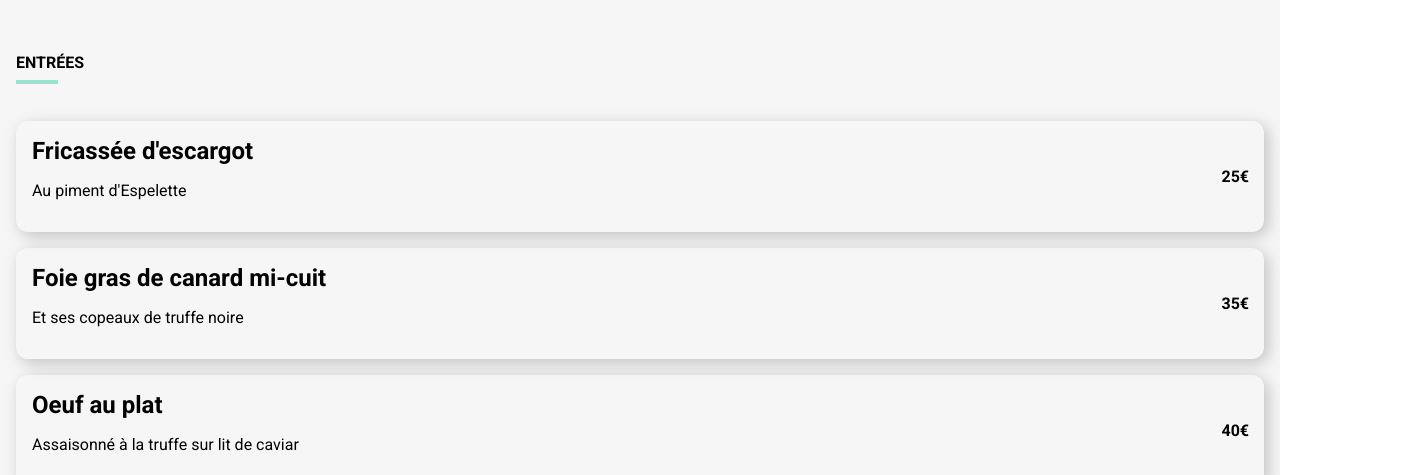
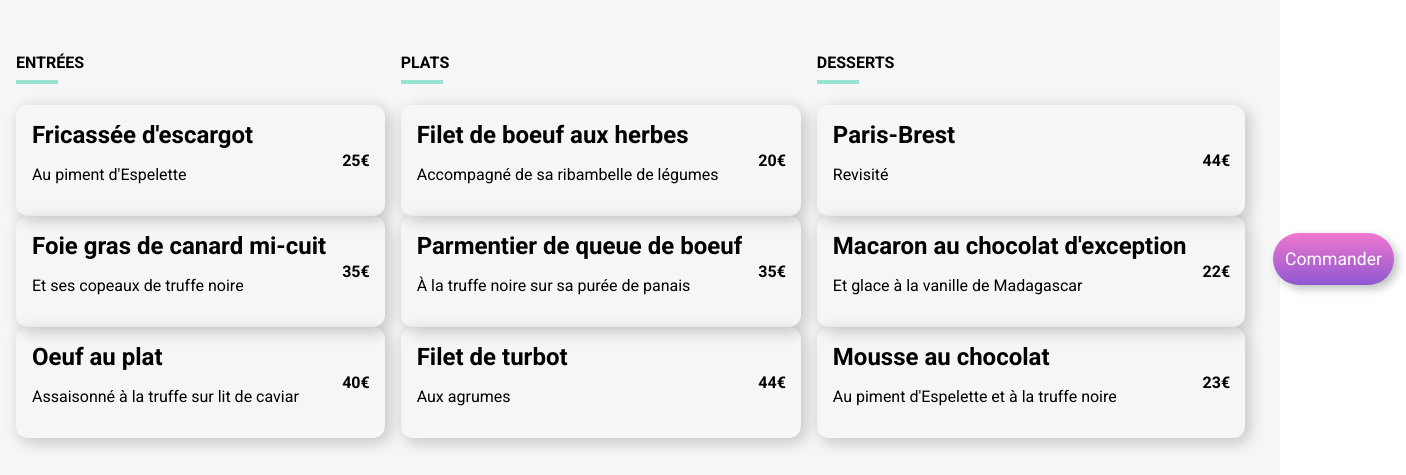
Before and after one commit to Strange-kuma/OhMyFood, a plain HTML site: page src/la_palette_du_gout.html in a window 1280 px wide. Shown: the part 325-800 px from the top of the page, 1406 px wide, since content can reach past the window. Drawn offline with Linux system fonts and the light colour scheme; a web font is replaced by a local one.

Commit message:
final maj

```diff
--- a/src/la_palette_du_gout.html
+++ b/src/la_palette_du_gout.html
@@ -34,8 +34,9 @@
         </section>
         <!-- Entrance -->
         <section class="restaurant">
+            <div class="column">
                 <h4 class="restaurant_entrance">ENTRÉES</h4>
-
+                <div class="droite">
                     <div class="dish">
                         <div class="dish_text">
                             <h2 class="dish_title">Fricassée d'escargot</h2>
@@ -84,7 +85,11 @@
                             </div>
                         </div>
                     </div>
+                </div>
+            </div>
+            <div class="column">
                 <h4 class="restaurant_entrance">PLATS</h4>
+                <div class="droite">
                     <div class="dish">
                         <div class="dish_text">
                             <h2 class="dish_title">Filet de boeuf aux herbes</h2>
@@ -133,7 +138,11 @@
                             </div>
                         </div>
                     </div>
+                </div>
+            </div>
+            <div class="column">
                 <h4 class="restaurant_entrance">DESSERTS</h4>
+                <div class="droite">
                     <div class="dish">
                         <div class="dish_text">
                             <h2 class="dish_title">Paris-Brest</h2>
@@ -182,7 +191,8 @@
                             </div>
                         </div>
                     </div>
-
+                </div>
+            </div>
             <div class="order">
                 <a class="order_btn">Commander</a>
             </div>
--- a/src/sass/pages/_menupages.scss
+++ b/src/sass/pages/_menupages.scss
@@ -70,7 +70,7 @@
 
 .restaurant {
   display: flex;
-  flex-direction: column;
+
   gap: 1rem;
   background-color: #f6f6f6;
   padding: 1rem;
@@ -82,6 +82,10 @@
     width: 2.4rem;
     border: 2px solid $color-tertiary;
   }
+.droite{
+  display: flex;
+  flex-direction: column;
+}
 }
 
 .dish {
```
Also changed, not shown: README.md, src/sass/main.css, 1 other file. Lines whose indentation alone changed are shown as unchanged.
